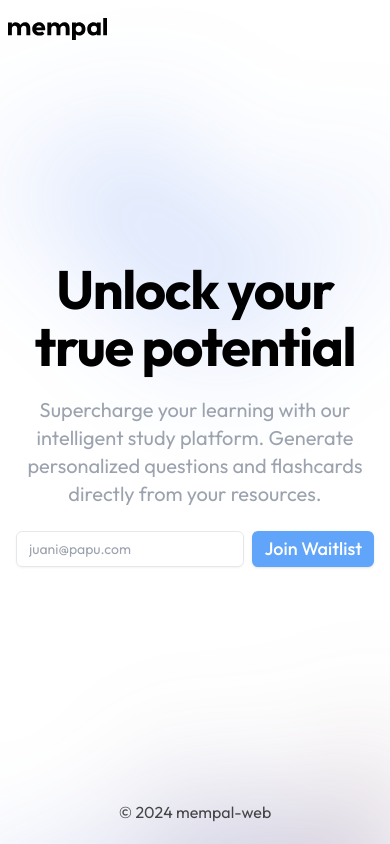
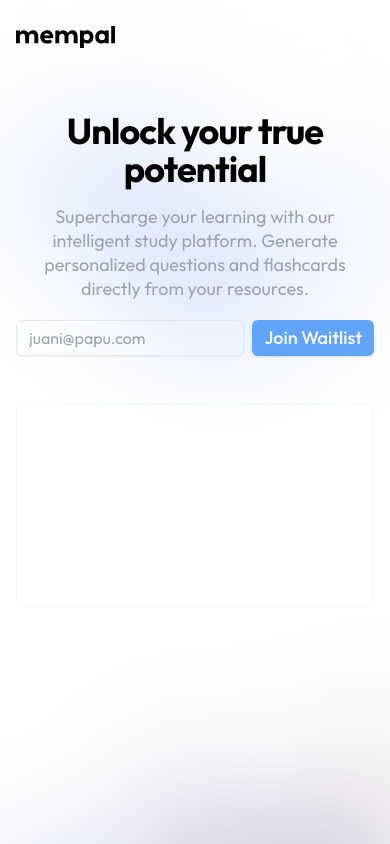
Before and after one commit to jeresc/mempal, a Next.js app: page / in a window 390 px wide. Shown: the top 844 px of the page. Built offline with nearby package versions, Linux system fonts and the light colour scheme.

Commit message:
feat: ✨ add placeholder on Landing page and responsive UI

```diff
--- a/src/app/layout.tsx
+++ b/src/app/layout.tsx
@@ -3,7 +3,7 @@ import type {Metadata} from "next";
 import {Outfit} from "next/font/google";
 
 import "./globals.css";
-import {Logo} from "@/assets/logo";
+import {Header} from "@/components/ui/header";
 
 const outfit = Outfit({subsets: ["latin"]});
 
@@ -19,23 +19,11 @@ interface RootLayoutProps {
 export default function RootLayout({children}: RootLayoutProps) {
   return (
     <html className={outfit.className} lang="en">
-      <body className="bg-background dark container m-auto grid min-h-screen grid-rows-[auto,1fr,auto] antialiased">
-        <header className="flex items-center justify-between p-2 text-xl font-bold leading-[4rem]">
-          <Logo className="h-8" />
-          {/* <nav> */}
-          {/*   <ul className="flex gap-2"> */}
-          {/*     <li> */}
-          {/*       <a href="/">Home</a> */}
-          {/*     </li> */}
-          {/*     <li> */}
-          {/*       <a href="/cards">Cards</a> */}
-          {/*     </li> */}
-          {/*   </ul> */}
-          {/* </nav> */}
-        </header>
-        <main className="h-full px-4 py-8">
+      <body className="bg-background dark m-auto grid min-h-screen max-w-7xl grid-rows-[auto,1fr,auto] px-4 antialiased lg:px-8">
+        <Header />
+        <main className="h-full py-12">
           {children}
-          <div className="absolute left-0 top-0 -z-10 h-full w-full overflow-hidden">
+          <div className="absolute left-0 top-0 -z-10 h-full w-full">
             <div
               aria-hidden="true"
               className="pointer-events-none absolute inset-x-0 transform-gpu overflow-hidden blur-3xl sm:-top-80"
@@ -62,6 +50,7 @@ export default function RootLayout({children}: RootLayoutProps) {
             </div>
           </div>
         </main>
+        <div className="min-h-screen" />{" "}
         <footer className="px-2 text-center leading-[4rem] opacity-70">
           © {new Date().getFullYear()} mempal-web
         </footer>
--- a/src/components/hero.tsx
+++ b/src/components/hero.tsx
@@ -2,15 +2,18 @@ import {WaitlistForm} from "@/components/waitlist";
 
 export function Hero() {
   return (
-    <section className="flex h-full flex-col items-center justify-center gap-4 text-center">
-      <h1 className="rn-clr-content-primary my-0 max-w-[370px] text-[54px] font-bold leading-[106%] tracking-tight text-black xl:text-6xl xl:text-[48px]">
+    <section className="grid grid-cols-1 place-items-stretch gap-4 gap-y-12 md:grid-cols-2">
+      <section className="flex h-full max-w-xl flex-col items-center justify-center gap-3 text-center md:items-start md:gap-4 md:text-left">
+        <h1 className="rn-clr-content-primary my-0 text-4xl font-bold leading-[106%] tracking-tight text-black xl:text-6xl xl:text-[48px]">
           Unlock your true potential
         </h1>
-      <sub className="my-0 mb-0 text-xl leading-7 text-gray-400 lg:pr-8 xl:text-2xl">
+        <sub className="my-0 mb-0 text-lg leading-6 text-gray-400 md:pr-8 xl:text-2xl">
           Supercharge your learning with our intelligent study platform. Generate personalized
           questions and flashcards directly from your resources.
         </sub>
         <WaitlistForm />
       </section>
+      <article className="aspect-video w-full rounded-lg border border-blue-50 bg-[rgb(255,255,255,.5)]" />
+    </section>
   );
 }
--- /dev/null
+++ b/src/components/ui/header.tsx
@@ -0,0 +1,11 @@
+import {Logo} from "@/assets/logo";
+import {Nav} from "@/components/ui/nav";
+
+export function Header() {
+  return (
+    <header className="flex items-center justify-between py-4 text-xl font-bold leading-[4rem] backdrop-blur-md">
+      <Logo className="h-8" />
+      <Nav />
+    </header>
+  );
+}
--- /dev/null
+++ b/src/components/ui/nav.tsx
@@ -0,0 +1,3 @@
+export function Nav() {
+  return <nav />;
+}
--- a/src/components/waitlist/index.tsx
+++ b/src/components/waitlist/index.tsx
@@ -45,7 +45,7 @@ export function WaitlistForm() {
             <FormItem>
               {/* <FormLabel className="sr-only">Email</FormLabel> */}
               <FormControl>
-                <Input placeholder="juani@papu.com" {...field} />
+                <Input className="text-base" placeholder="juani@papu.com" {...field} />
               </FormControl>
               {/* <FormDescription>This is your public display name.</FormDescription> */}
               <FormMessage />
```
Lines whose indentation alone changed are shown as unchanged.
